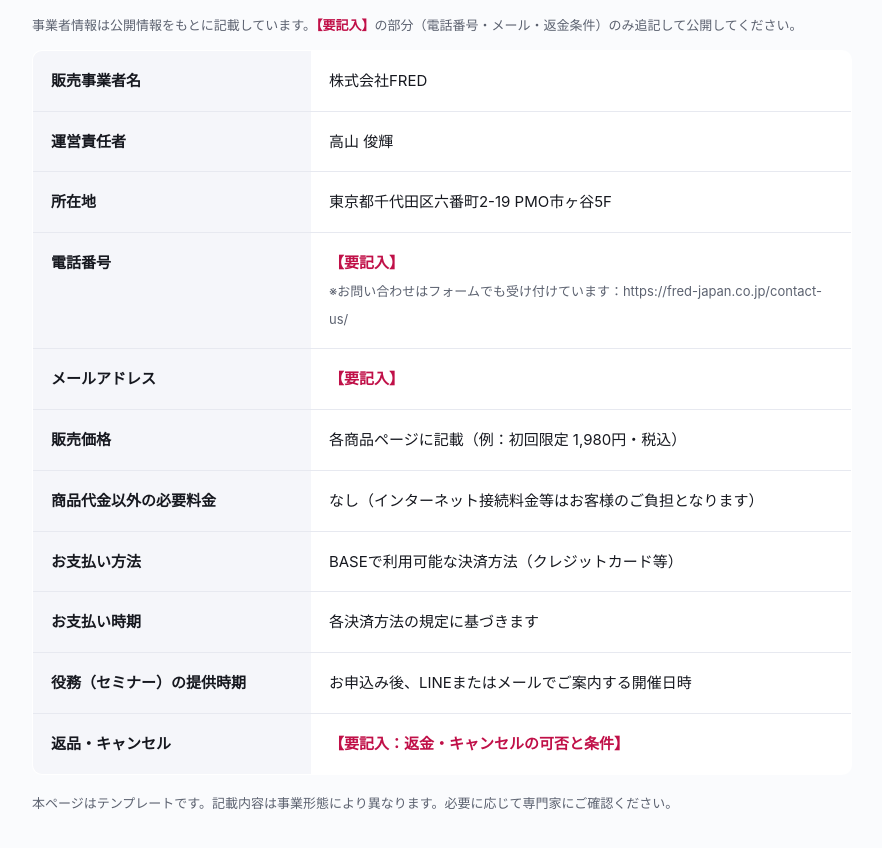
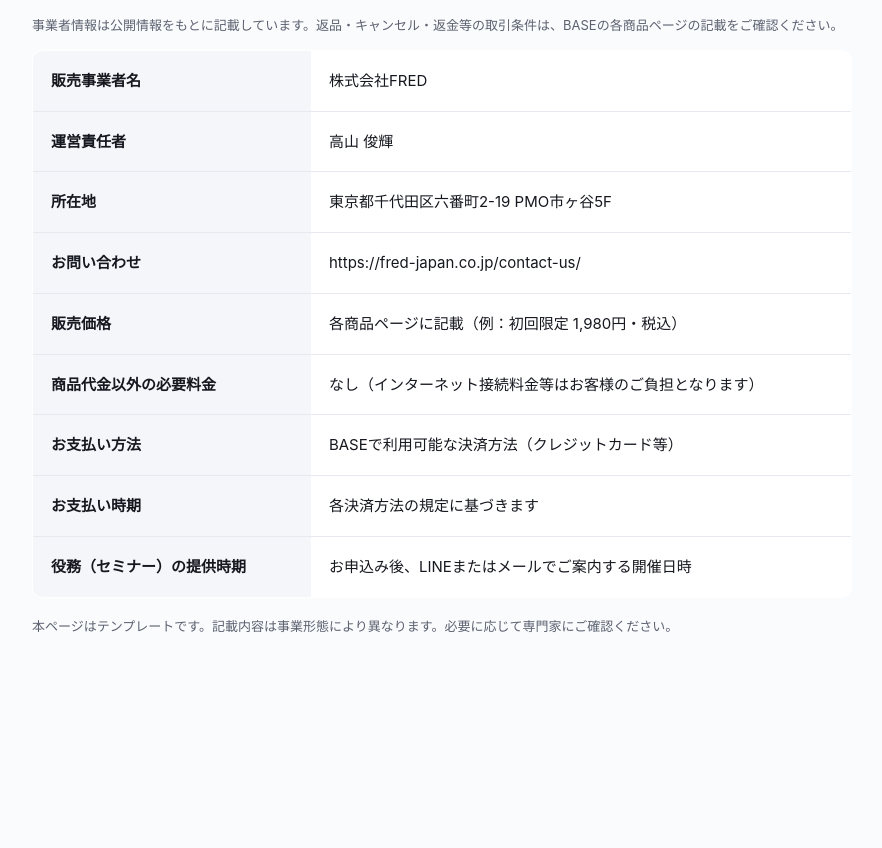
Before and after one commit to rintaronagayama-commits/seminnersin, a plain HTML site: page law.html in a window 1280 px wide. Shown: the part 178-1026 px from the top of the page, without its empty margins (198-1080 px from the left). After the commit the page ends 909 px from the top, so only its background shows below. Drawn offline with Linux system fonts and the light colour scheme.

Commit message:
Add files via upload

```diff
--- a/law.html
+++ b/law.html
@@ -28,19 +28,17 @@
   <main class="wrap">
     <a class="back" href="./">← トップページに戻る</a>
     <h1>特定商取引法に基づく表記</h1>
-    <p class="note">事業者情報は公開情報をもとに記載しています。<span class="fill">【要記入】</span>の部分（電話番号・メール・返金条件）のみ追記して公開してください。</p>
+    <p class="note">事業者情報は公開情報をもとに記載しています。返品・キャンセル・返金等の取引条件は、BASEの各商品ページの記載をご確認ください。</p>
     <table>
       <tr><th>販売事業者名</th><td>株式会社FRED</td></tr>
       <tr><th>運営責任者</th><td>高山 俊輝</td></tr>
       <tr><th>所在地</th><td>東京都千代田区六番町2-19 PMO市ヶ谷5F</td></tr>
-      <tr><th>電話番号</th><td><span class="fill">【要記入】</span><br><span class="note">※お問い合わせはフォームでも受け付けています：https://fred-japan.co.jp/contact-us/</span></td></tr>
-      <tr><th>メールアドレス</th><td><span class="fill">【要記入】</span></td></tr>
+      <tr><th>お問い合わせ</th><td>https://fred-japan.co.jp/contact-us/</td></tr>
       <tr><th>販売価格</th><td>各商品ページに記載（例：初回限定 1,980円・税込）</td></tr>
       <tr><th>商品代金以外の必要料金</th><td>なし（インターネット接続料金等はお客様のご負担となります）</td></tr>
       <tr><th>お支払い方法</th><td>BASEで利用可能な決済方法（クレジットカード等）</td></tr>
       <tr><th>お支払い時期</th><td>各決済方法の規定に基づきます</td></tr>
       <tr><th>役務（セミナー）の提供時期</th><td>お申込み後、LINEまたはメールでご案内する開催日時</td></tr>
-      <tr><th>返品・キャンセル</th><td><span class="fill">【要記入：返金・キャンセルの可否と条件】</span></td></tr>
     </table>
     <p class="note">本ページはテンプレートです。記載内容は事業形態により異なります。必要に応じて専門家にご確認ください。</p>
   </main>
```
